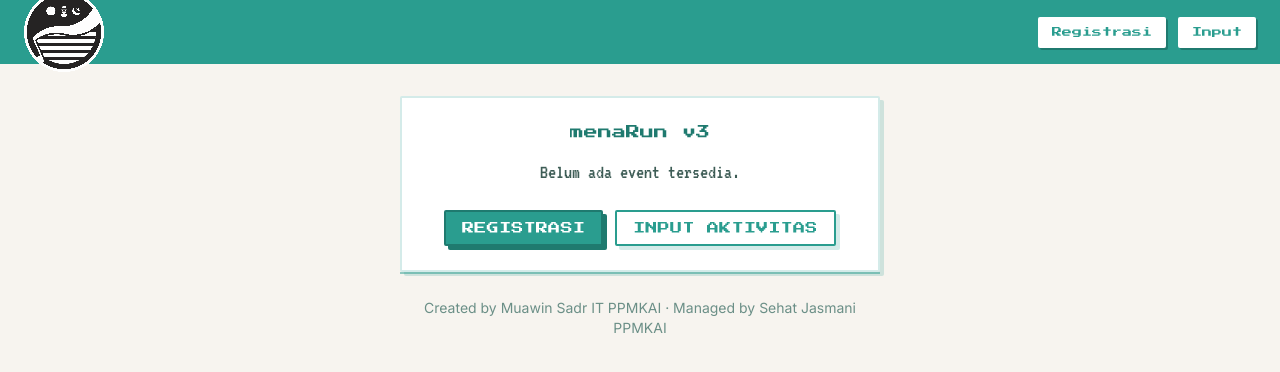
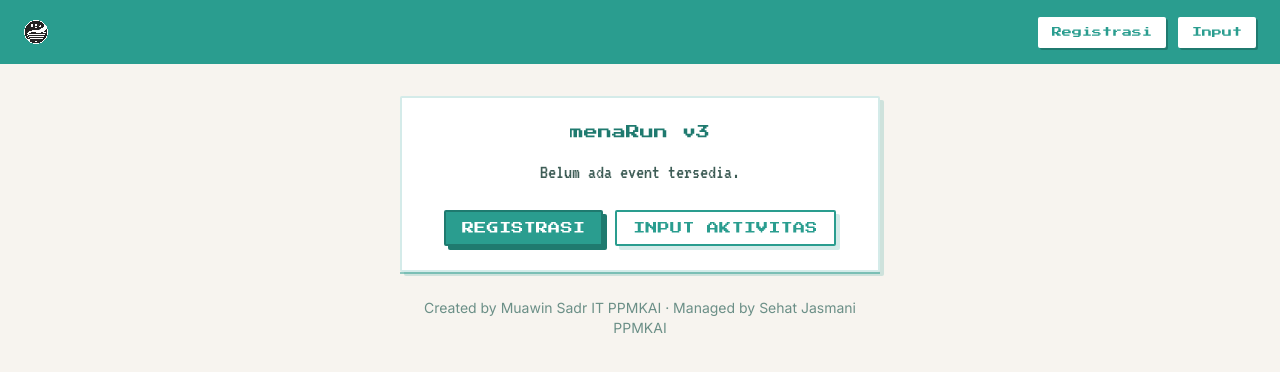
Before and after one commit to muhtalhaa/menarun-v3, a Next.js app: page / in a window 1280 px wide. Shown: the top 372 px of the page. Built offline with nearby package versions, Linux system fonts and the light colour scheme; no server answers; the database is empty.

Commit message:
pengaturan logo

```diff
--- a/app/layout.tsx
+++ b/app/layout.tsx
@@ -26,6 +26,10 @@ const vt323 = VT323({
 export const metadata: Metadata = {
   title: "menaRun",
   description: "Platform leaderboard event lari berbasis Strava",
+  icons: {
+    icon: [{ url: "/images/logo.png", type: "image/png" }],
+    apple: [{ url: "/images/logo.png", type: "image/png" }],
+  },
 };
 
 export default function RootLayout({
--- a/app/login-admin-lari/page.tsx
+++ b/app/login-admin-lari/page.tsx
@@ -8,7 +8,7 @@ export default function AdminLoginPage() {
   return (
     <main className="min-h-screen bg-bg-primary">
       <div className="flex h-14 items-center justify-center bg-tosca md:h-16">
-        <SiteLogo height={32} />
+        <SiteLogo height={24} />
       </div>
 
       <div className="mx-auto max-w-md px-4 py-8">
--- a/components/layout/AdminSidebar.tsx
+++ b/components/layout/AdminSidebar.tsx
@@ -17,7 +17,7 @@ export function AdminSidebar({ adminName }: AdminSidebarProps) {
   return (
     <aside className="flex w-full flex-col border-b-2 border-tosca-muted bg-bg-card md:min-h-screen md:w-56 md:border-b-0 md:border-r-2">
       <div className="border-b-2 border-tosca-muted px-4 py-4">
-        <SiteLogo height={28} />
+        <SiteLogo height={20} />
         <p className="mt-2 font-pixel text-[8px] text-tosca-dark">Admin Panel</p>
         {adminName && (
           <p className="mt-1 font-sans text-xs text-text-muted">{adminName}</p>
--- a/components/layout/SiteHeader.tsx
+++ b/components/layout/SiteHeader.tsx
@@ -4,7 +4,7 @@ import { SiteLogo } from "@/components/layout/SiteLogo";
 export function SiteHeader() {
   return (
     <header className="flex h-14 items-center justify-between bg-tosca px-4 md:h-16 md:px-6">
-      <SiteLogo height={32} />
+      <SiteLogo height={24} />
       <nav className="flex items-center gap-2 md:gap-3">
         <Link
           href="/registrasi"
--- a/components/layout/SiteLogo.tsx
+++ b/components/layout/SiteLogo.tsx
@@ -6,18 +6,17 @@ interface SiteLogoProps {
   className?: string;
 }
 
-export function SiteLogo({ height = 32, className = "" }: SiteLogoProps) {
-  const width = Math.round(height * 2.5);
-
+export function SiteLogo({ height = 24, className = "" }: SiteLogoProps) {
   return (
     <Link href="/" className={`inline-block pixel-transition ${className}`}>
       <Image
         src="/images/logo.png"
         alt="menaRun"
-        width={width}
+        width={height}
         height={height}
         data-pixel="true"
-        className="pixel-render"
+        className="pixel-render w-auto"
+        style={{ height: `${height}px` }}
         priority
       />
     </Link>
```
